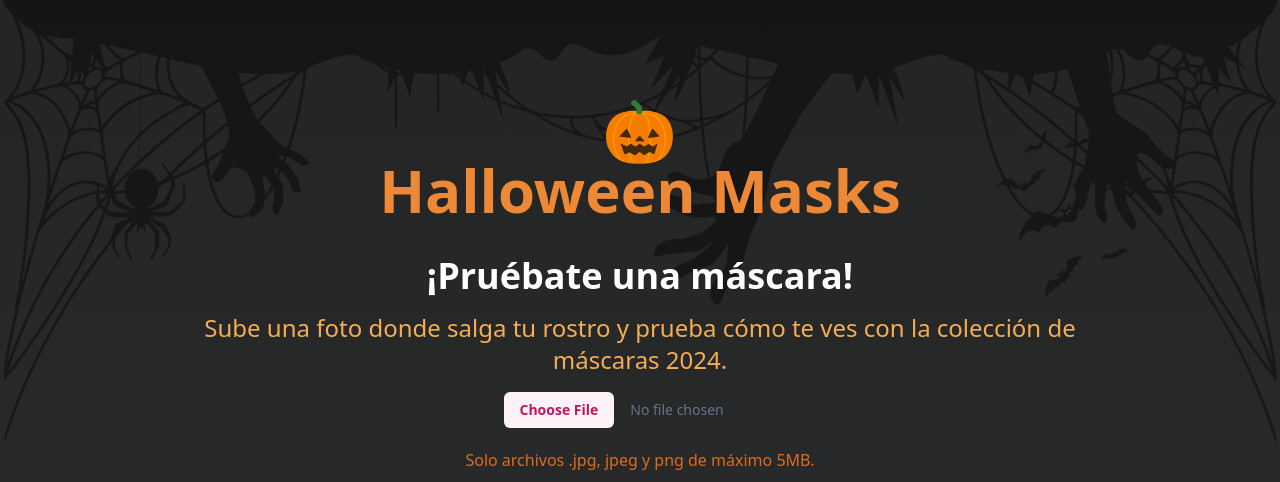
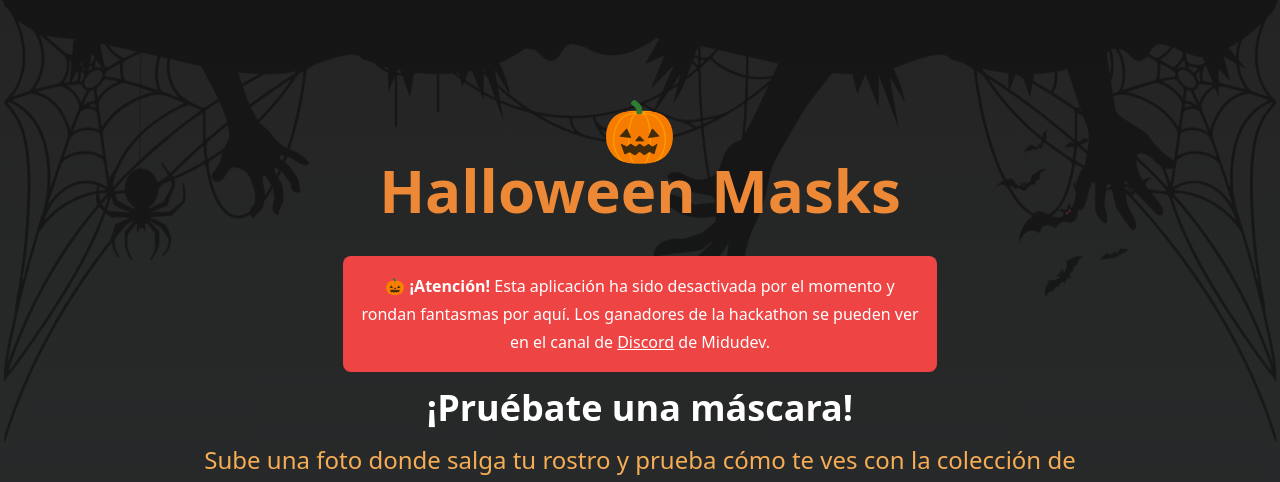
Before and after one commit to felipejoq/halloween-masks, an Astro site: page / in a window 1280 px wide. Shown: the top 482 px of the page. Built offline with nearby package versions, Linux system fonts and the light colour scheme; Astro itself is replaced by a stand-in of ours.

Commit message:
info web desactivada añadida

```diff
--- a/src/config/hooks/useUploadImage.ts
+++ b/src/config/hooks/useUploadImage.ts
@@ -72,9 +72,11 @@ export const useUploadImage = () => {
     }
 
     const handleClickButton = () => {
-        if (!file) {
+        sendInfoToast('¡Esta web ha sido desactivada por los espíritus!', '😱');
+        return;
+        /*if (!file) {
             sendInfoToast('Debes seleccionar una imagen', '🎃');
-        }
+        }*/
     }
 
     return {
--- a/src/pages/index.astro
+++ b/src/pages/index.astro
@@ -7,6 +7,16 @@ import Brand from "@components/shared/Brand.astro";
 <MainLayouts>
     <div class="text-center flex flex-col items-center content-center justify-center gap-4 mt-20">
         <Brand />
+        {/* Message this app was desactivate */}
+        <div
+                id="disabled-message"
+                class="bg-red-500 text-white p-4 rounded-lg text-center prose mx-auto prose-a:text-white"
+        >
+            <p>
+                <span class="font-bold text-white">🎃 ¡Atención!</span> Esta aplicación ha sido desactivada por el momento y rondan fantasmas por aquí.
+                Los ganadores de la hackathon se pueden ver en el canal de <a href="https://discord.gg/midudev">Discord</a> de Midudev.
+            </p>
+        </div>
         <h1 class="text-4xl prose text-white font-bold">¡Pruébate una máscara!</h1>
         <p class="text-orange-300 text-2xl text-center prose">
             Sube una foto donde salga tu rostro y prueba cómo te ves con la colección de máscaras 2024.
```
